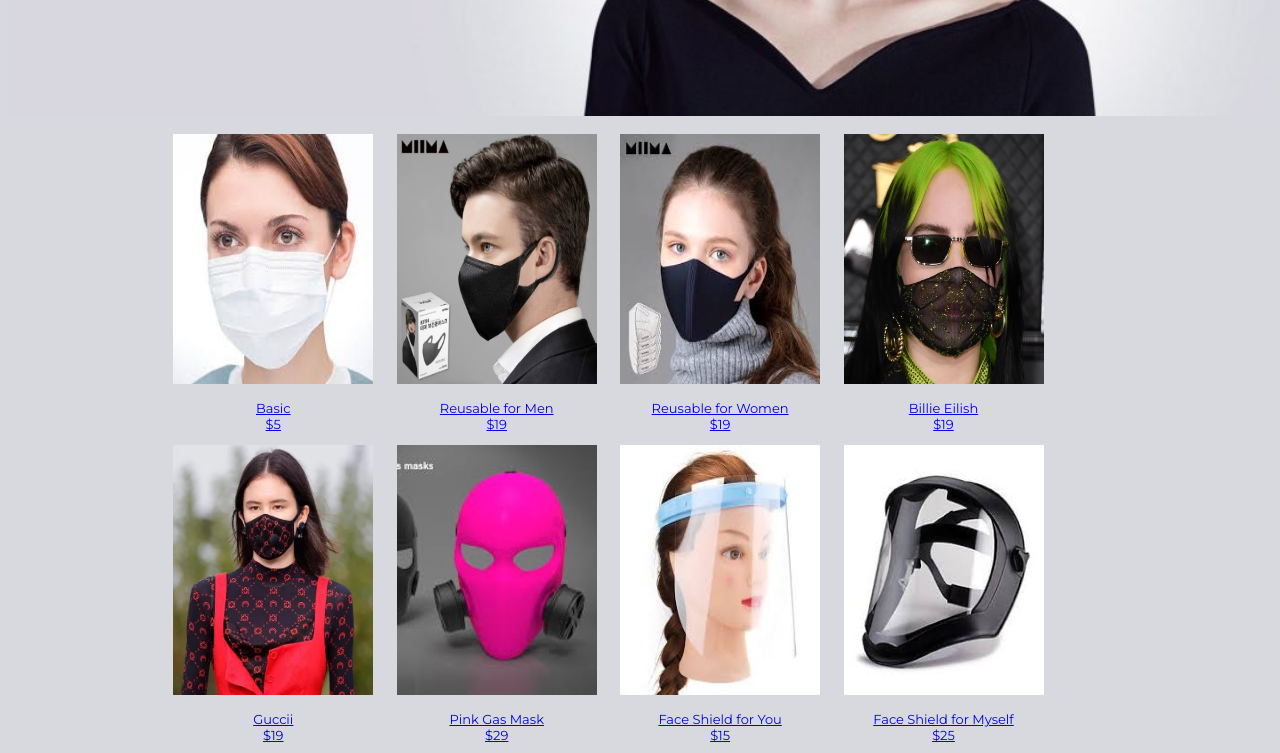
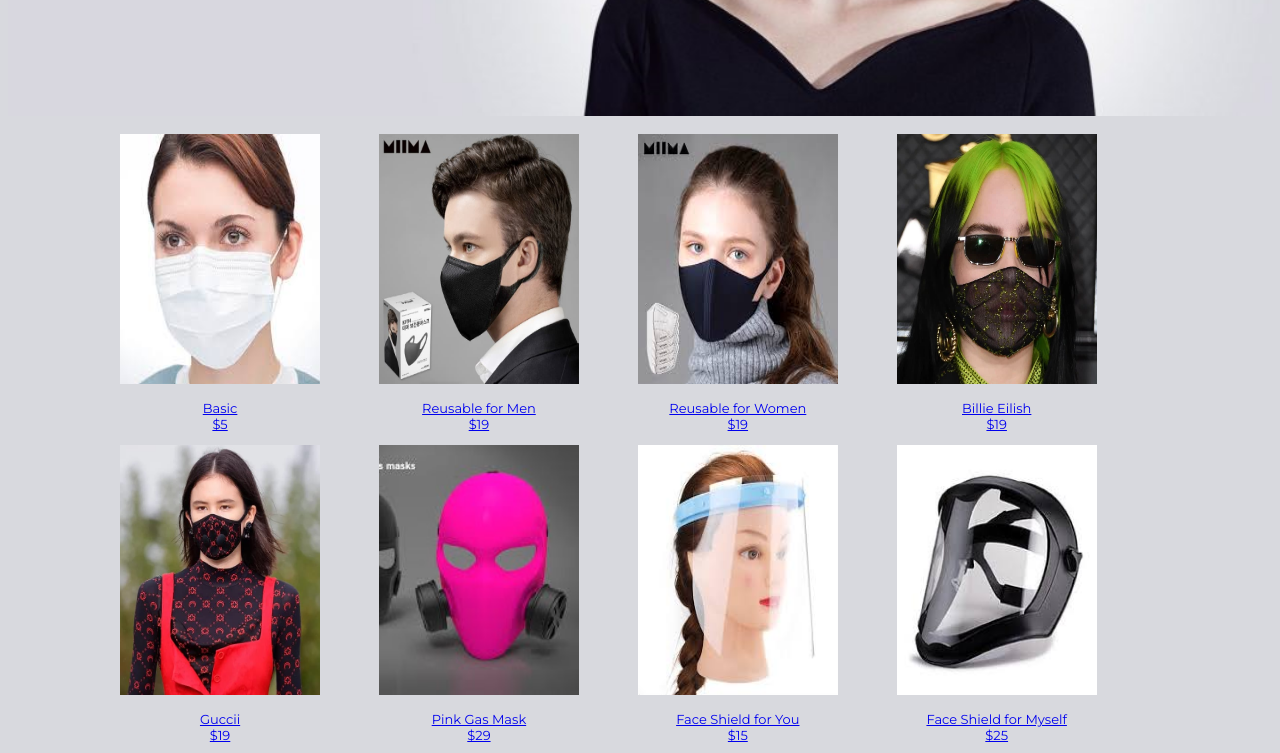
Before and after one commit to acc-jiu/web-final, a plain HTML site: page index.html in a window 1280 px wide. Shown: the part 580-1333 px from the top of the page. Drawn offline with Linux system fonts and the light colour scheme.

Commit message:
Add files via upload

```diff
--- a/style.css
+++ b/style.css
@@ -46,8 +46,10 @@ html {
   }
 }
 
+
 .top_bar li {
   display: inline-flex;
+  flex-wrap: nowrap;   /*to make it on one line*/
   padding: 0 15px;
 }
 
@@ -76,6 +78,11 @@ html {
 
 .contents {
   margin: 15px 10% auto 5%;
+  display: inline-flex;
+  flex-flow: wrap;
+  flex-shrink: 2;
+  justify-content: space-evenly;
+
 }
 
 .category {
@@ -86,8 +93,6 @@ html {
 }
 
 .filter {
-  display: inline-flex;
-  flex-flow: wrap;
   padding: 0 10px;
 }
 
```
